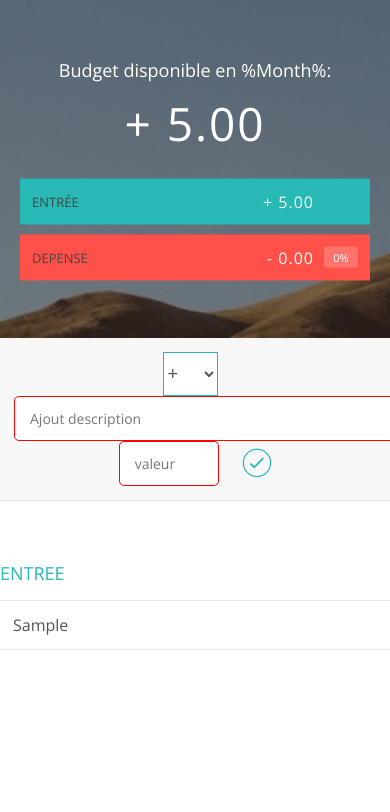
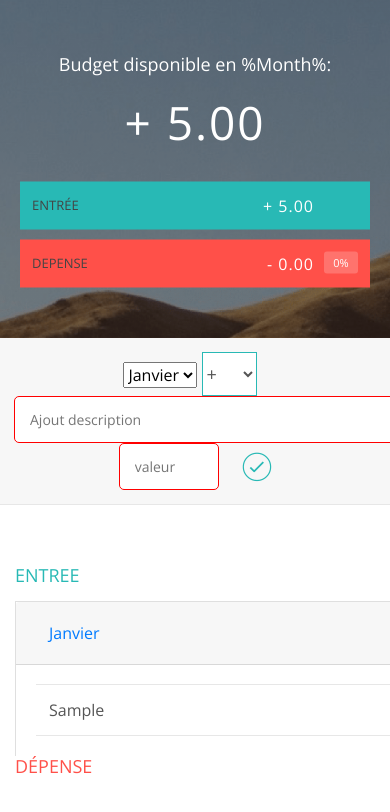
Before and after one commit to Ethanox/IFOSUP_scriptCli_examen, a website built with webpack: page src/index.html in a window 390 px wide. Both pictures are taken after typing "Sample", "5" into the empty fields and a click on the button 257 px from the left and 464 px from the top of the page. Shown: the top 812 px of the page. Built offline with nearby package versions, Linux system fonts and the light colour scheme.

Commit message:
started month support

```diff
--- a/src/index.html
+++ b/src/index.html
@@ -5,6 +5,8 @@
 	<meta charset="UTF-8">
 	<link href="https://fonts.googleapis.com/css?family=Open+Sans:100,300,400,600" rel="stylesheet" type="text/css">
 	<link href="http://code.ionicframework.com/ionicons/2.0.1/css/ionicons.min.css" rel="stylesheet" type="text/css">
+	<link rel="stylesheet" href="https://stackpath.bootstrapcdn.com/bootstrap/4.3.1/css/bootstrap.min.css"
+		integrity="sha384-ggOyR0iXCbMQv3Xipma34MD+dH/1fQ784/j6cY/iJTQUOhcWr7x9JvoRxT2MZw1T" crossorigin="anonymous">
 	<title>Gestion budget</title>
 </head>
 
@@ -41,6 +43,12 @@
 	<div class="bottom">
 		<div class="add">
 			<form class="add__container" id="form_budget">
+				<select class="add__month">
+					<option value="Janvier">Janvier</option>
+					<option value="Fevrier">Février</option>
+					<option value="Mars">Mars</option>
+					<option value="Avril">Avril</option>
+				</select>
 				<select class="add__type">
 					<option value="ent">+</option>
 					<option value="dep">-</option>
@@ -52,72 +60,30 @@
 		</div>
 
 		<div class="container clearfix">
-			<div class="entree">
+			<div class="entree" id="entree">
 				<h2 class="entree__titre">entree</h2>
-
 				<div class="entree__list">
-
-					<!--
-                        <div class="item clearfix" id="entree-0">
-                            <div class="item__description">Salaire</div>
-                            <div class="right clearfix">
-                                <div class="item__valeur">+ 2,100.00</div>
-                                <div class="item__delete">
-                                    <button class="item__delete--btn"><i class="ion-ios-close-outline"></i></button>
-                                </div>
-                            </div>
-                        </div>
-
-                        <div class="item clearfix" id="entree-1">
-                            <div class="item__description">Vente voiture</div>
-                            <div class="right clearfix">
-                                <div class="item__valeur">+ 1,500.00</div>
-                                <div class="item__delete">
-                                    <button class="item__delete--btn"><i class="ion-ios-close-outline"></i></button>
-                                </div>
-                            </div>
-                        </div>
-                        -->
-
 				</div>
 			</div>
 
-
-
 			<div class="depense">
 				<h2 class="depense__titre">dépense</h2>
-
 				<div class="depense__list">
-
-					<!--
-                        <div class="item clearfix" id="expense-0">
-                            <div class="item__description">Loyer d'appartement</div>
-                            <div class="right clearfix">
-                                <div class="item__valeur">- 900.00</div>
-                                <div class="item__pourcentage">21%</div>
-                                <div class="item__delete">
-                                    <button class="item__delete--btn"><i class="ion-ios-close-outline"></i></button>
-                                </div>
-                            </div>
-                        </div>
-
-                        <div class="item clearfix" id="expense-1">
-                            <div class="item__description">Epicerie</div>
-                            <div class="right clearfix">
-                                <div class="item__valeur">- 435.28</div>
-                                <div class="item__pourcentage">10%</div>
-                                <div class="item__delete">
-                                    <button class="item__delete--btn"><i class="ion-ios-close-outline"></i></button>
-                                </div>
-                            </div>
-                        </div>
-                        -->
-
 				</div>
 			</div>
 		</div>
 
 	</div>
+
+	<script src="https://code.jquery.com/jquery-3.3.1.slim.min.js"
+		integrity="sha384-q8i/X+965DzO0rT7abK41JStQIAqVgRVzpbzo5smXKp4YfRvH+8abtTE1Pi6jizo"
+		crossorigin="anonymous"></script>
+	<script src="https://cdnjs.cloudflare.com/ajax/libs/popper.js/1.14.7/umd/popper.min.js"
+		integrity="sha384-UO2eT0CpHqdSJQ6hJty5KVphtPhzWj9WO1clHTMGa3JDZwrnQq4sF86dIHNDz0W1"
+		crossorigin="anonymous"></script>
+	<script src="https://stackpath.bootstrapcdn.com/bootstrap/4.3.1/js/bootstrap.min.js"
+		integrity="sha384-JjSmVgyd0p3pXB1rRibZUAYoIIy6OrQ6VrjIEaFf/nJGzIxFDsf4x0xIM+B07jRM"
+		crossorigin="anonymous"></script>
 </body>
 
 </html>
--- a/src/js/config.js
+++ b/src/js/config.js
@@ -1,5 +1,6 @@
 export const DOMString = {
 	FORM: "#form_budget",
+	FORM_MONTH: "#form_budget > select.add__month",
 	FORM_TYPE: "#form_budget > select.add__type",
 	FORM_DESC: "#form_budget > input.add__description",
 	FORM_VALUE: "#form_budget > input.add__valeur",
--- a/src/js/controlers/crtlForm.js
+++ b/src/js/controlers/crtlForm.js
@@ -5,11 +5,13 @@ import { DOMString } from '../config';
 
 export const ctrlForm = (budget) => {
 	// TODO check data
-	const temp = document.querySelector(DOMString.FORM_TYPE);
+	let temp = document.querySelector(DOMString.FORM_MONTH);
+	const month = temp[temp.selectedIndex].value;
+	temp = document.querySelector(DOMString.FORM_TYPE);
 	const type = temp[temp.selectedIndex].value;
 	const desc = document.querySelector(DOMString.FORM_DESC).value;
 	const value = document.querySelector(DOMString.FORM_VALUE).value;
-	const newBudget = budget.addBudget(type, desc, value);
+	const newBudget = budget.addBudget(month, type, desc, value);
 	clear();
 	addBudgetList(newBudget);
 	updateView(budget);
--- a/src/js/models/Budget.js
+++ b/src/js/models/Budget.js
@@ -5,9 +5,9 @@ export default class Budget {
 		this.getStorage()
 	}
 
-	addBudget(type, desc, value) {
+	addBudget(month, type, desc, value) {
 		const id = this.generateNewId()
-		const budget = { id, type, desc, value }
+		const budget = {id, month, type, desc, value }
 		this.budgets.push(budget)
 		this.localStorage()
 		return budget
--- a/src/js/views/ViewList.js
+++ b/src/js/views/ViewList.js
@@ -1,8 +1,39 @@
 
 export const addBudgetList = budget => {
 	let tag, balise;
+
+	if (document.getElementById("accordion_" + budget.type + "_" + budget.month) == null) {
+		console.log("debug1")
+		balise = `
+		<div class="accordion" id="accordion_${budget.type}_${budget.month}">
+			<div class="card">
+			</div>
+		</div>`
+		document.querySelector("#entree > .entree__list").insertAdjacentHTML('afterbegin', balise);
+	}
+
+	if (!document.getElementById("accordion_header_" + budget.type + "_" + budget.month)) {
+		console.log("debug2")
+		balise = `
+		<div class="card-header" id="accordion_header_${budget.type + "_" + budget.month}">
+			<h2 class="mb-0">
+				<button class="btn btn-link" type="button" data-toggle="collapse"
+					data-target="#accordion_body_${budget.type + "_" + budget.month}" aria-expanded="true" aria-controls="accordion_body_${budget.type + "_" + budget.month}">
+					${budget.month}
+				</button>
+			</h2>
+		</div>
+
+		<div id="accordion_body_${budget.type}_${budget.month}" class="collapse show" aria-labelledby="accordion_header_${budget.type}_${budget.month}"
+			data-parent="#accordion_${budget.type}_${budget.month}">
+			<div class="card-body">
+
+			</div>
+		</div>`
+		console.log(document.querySelector("#accordion_" + budget.type + "_" + budget.month + " > .card"))
+		document.querySelector("#accordion_" + budget.type + "_" + budget.month + " > .card").insertAdjacentHTML('afterbegin', balise);
+	}
 	if (budget.type === "ent") {
-		tag = ".entree__list";
 		balise = `
 		<div class="item clearfix" id="${budget.id}">
 			<div class="item__description">${budget.desc}</div>
@@ -29,7 +60,7 @@ export const addBudgetList = budget => {
             </div>
         </div>`
 	}
-	document.querySelector(tag).insertAdjacentHTML('beforeend', balise);
+	document.querySelector("#accordion_body_"+ budget.type + "_" + budget.month + " > .card-body").insertAdjacentHTML('afterbegin', balise);
 }
 
 export const removeBudgetList = budgetId => {
```
Also changed, not shown: src/js/controlers/ctrlBudget.js (deleted).
